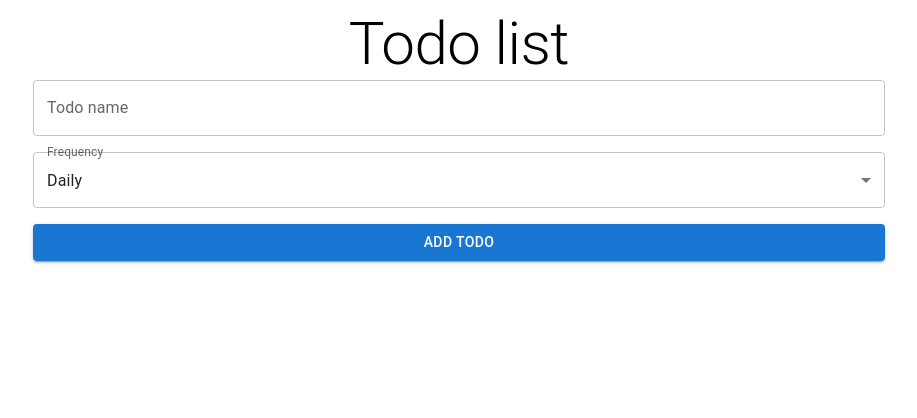
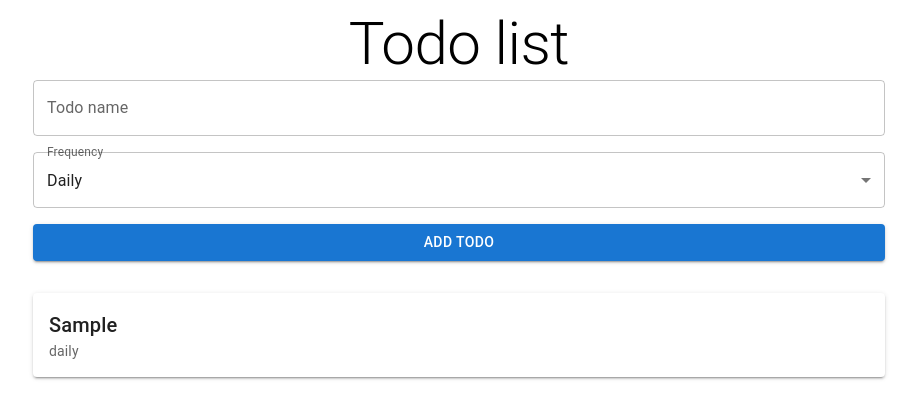
Before and after one commit to NaimurRahman00/To-do-list-using-redux, a React (Vite) app: page / in a window 1280 px wide. Both pictures are taken after typing "Sample" into the empty fields and a click on the button "ADD TODO". Shown: the top 418 px of the page, without its empty margins (181-1098 px from the left). Built offline with nearby package versions, Linux system fonts and the light colour scheme.

Commit message:
add: todo list

```diff
--- a/src/App.tsx
+++ b/src/App.tsx
@@ -2,6 +2,7 @@ import { Provider } from "react-redux"
 import store from "./store/store"
 import { Container, Typography } from "@mui/material"
 import AddTodoForm from "./components/add-todo-form"
+import TodoList from "./components/todo-list"
 
 function App() {
 
@@ -16,6 +17,7 @@ function App() {
             Todo list
           </Typography>
           <AddTodoForm/>
+          <TodoList />
         </Container>
       </Provider>
     </>
--- /dev/null
+++ b/src/components/todo-list.tsx
@@ -0,0 +1,31 @@
+
+import React from 'react'
+import { useSelector } from 'react-redux'
+import { RootState } from '../store/store'
+import { Box, Grid, Paper, Typography } from '@mui/material';
+
+const TodoList: React.FC = () => {
+    const { Todos } = useSelector((state: RootState) => state.todos);
+
+    return (
+        <Box sx={{
+            display: 'flex',
+            flexDirection: 'column',
+            gap: 2,
+            marginTop: 4,
+        }}>
+            {Todos.map((todo) => {
+                return <Paper key={todo.id} elevation={2} sx={{ p: 2 }}>
+                    <Grid container alignItems="center">
+                        <Grid>
+                            <Typography variant='h6'>{todo.name}</Typography>
+                            <Typography variant='body2' color='text.secondary'>{todo.frequency}</Typography>
+                        </Grid>
+                    </Grid>
+                </Paper>
+            })}
+        </Box>
+    )
+}
+
+export default TodoList;
```
Also changed, not shown: 2 other files (tests, documents, lock files or other folders).
